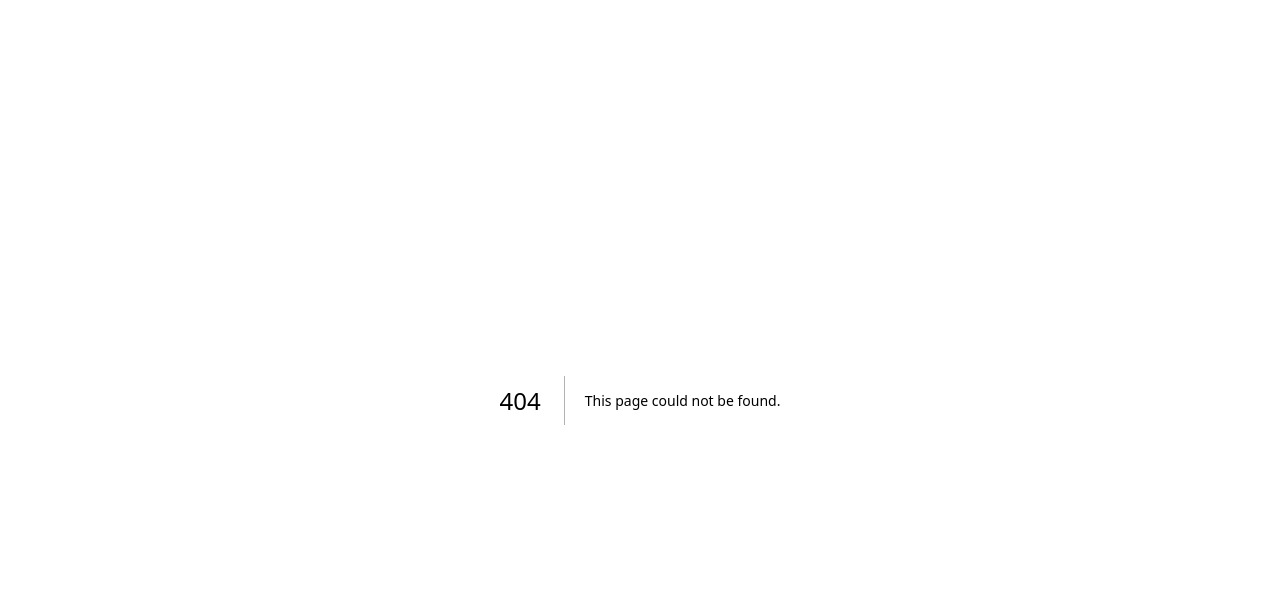
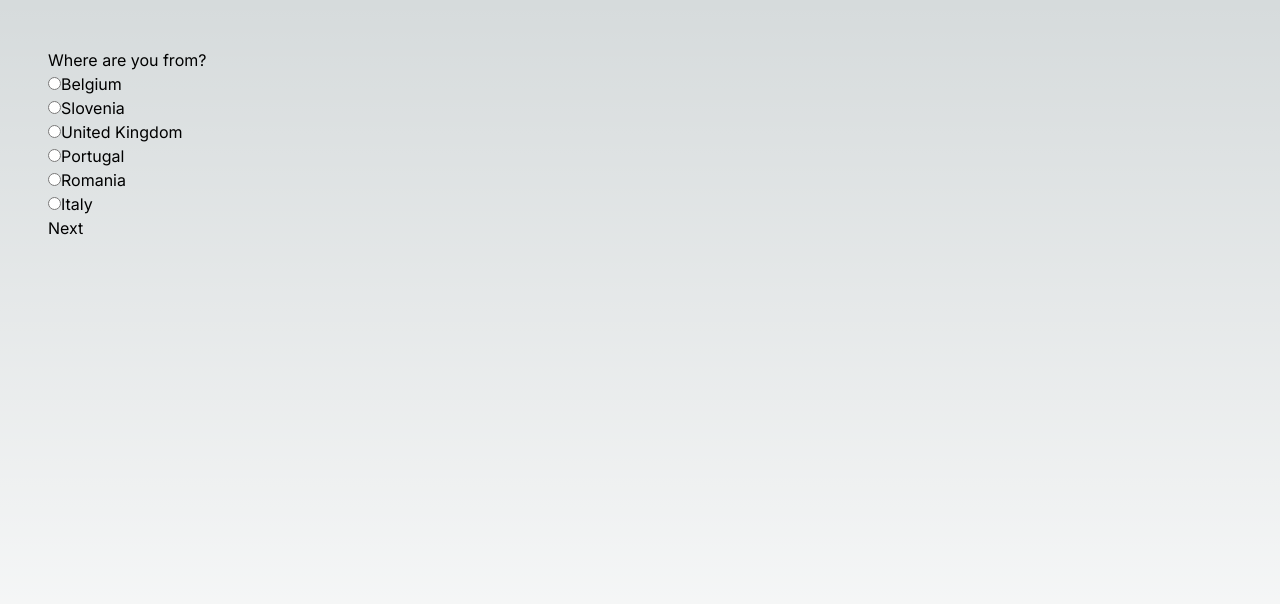
Before and after one commit to AnejVovcak/mobility-portal-web, a Next.js app: page /wizard in a window 1280 px wide. Before the commit this address had no page. Shown: the top 604 px of the page. Built offline with nearby package versions, Linux system fonts and the light colour scheme.

Commit message:
first iteration of questions

```diff
--- /dev/null
+++ b/app/lib/countries.ts
@@ -0,0 +1,8 @@
+export const suportedCountries = [
+	{"BEL": "Belgium"},
+	{"SLO": "Slovenia"},
+	{"UK": "United Kingdom"},
+	{"POR": "Portugal"},
+	{"ROM": "Romania"},
+	{"ITA": "Italy"},
+];
--- a/app/page.tsx
+++ b/app/page.tsx
@@ -6,93 +6,6 @@ export default async function Home() {
 
   return (
     <main className="flex min-h-screen flex-col items-center justify-between p-24">
-      {roadmap.map((item) => (
-        <div key={item._id} className="flex flex-col items-center justify-center p-8 bg-white rounded-xl shadow-lg dark:bg-neutral-800">
-            <h2 className="text-2xl font-semibold">{item.name}</h2>
-            <p className="mt-4 text-sm opacity-50">{item.email}</p>
-        </div>
-        ))}
-
-      <div className="relative z-[-1] flex place-items-center before:absolute before:h-[300px] before:w-full before:-translate-x-1/2 before:rounded-full before:bg-gradient-radial before:from-white before:to-transparent before:blur-2xl before:content-[''] after:absolute after:-z-20 after:h-[180px] after:w-full after:translate-x-1/3 after:bg-gradient-conic after:from-sky-200 after:via-blue-200 after:blur-2xl after:content-[''] before:dark:bg-gradient-to-br before:dark:from-transparent before:dark:to-blue-700 before:dark:opacity-10 after:dark:from-sky-900 after:dark:via-[#0141ff] after:dark:opacity-40 sm:before:w-[480px] sm:after:w-[240px] before:lg:h-[360px]">
-        <Image
-          className="relative dark:drop-shadow-[0_0_0.3rem_#ffffff70] dark:invert"
-          src="/next.svg"
-          alt="Next.js Logo"
-          width={180}
-          height={37}
-          priority
-        />
-      </div>
-
-      <div className="mb-32 grid text-center lg:mb-0 lg:w-full lg:max-w-5xl lg:grid-cols-4 lg:text-left">
-        <a
-          href="https://nextjs.org/docs?utm_source=create-next-app&utm_medium=appdir-template&utm_campaign=create-next-app"
-          className="group rounded-lg border border-transparent px-5 py-4 transition-colors hover:border-gray-300 hover:bg-gray-100 hover:dark:border-neutral-700 hover:dark:bg-neutral-800/30"
-          target="_blank"
-          rel="noopener noreferrer"
-        >
-          <h2 className="mb-3 text-2xl font-semibold">
-            Docs{" "}
-            <span className="inline-block transition-transform group-hover:translate-x-1 motion-reduce:transform-none">
-              -&gt;
-            </span>
-          </h2>
-          <p className="m-0 max-w-[30ch] text-sm opacity-50">
-            Find in-depth information about Next.js features and API.
-          </p>
-        </a>
-
-        <a
-          href="https://nextjs.org/learn?utm_source=create-next-app&utm_medium=appdir-template-tw&utm_campaign=create-next-app"
-          className="group rounded-lg border border-transparent px-5 py-4 transition-colors hover:border-gray-300 hover:bg-gray-100 hover:dark:border-neutral-700 hover:dark:bg-neutral-800/30"
-          target="_blank"
-          rel="noopener noreferrer"
-        >
-          <h2 className="mb-3 text-2xl font-semibold">
-            Learn{" "}
-            <span className="inline-block transition-transform group-hover:translate-x-1 motion-reduce:transform-none">
-              -&gt;
-            </span>
-          </h2>
-          <p className="m-0 max-w-[30ch] text-sm opacity-50">
-            Learn about Next.js in an interactive course with&nbsp;quizzes!
-          </p>
-        </a>
-
-        <a
-          href="https://vercel.com/templates?framework=next.js&utm_source=create-next-app&utm_medium=appdir-template&utm_campaign=create-next-app"
-          className="group rounded-lg border border-transparent px-5 py-4 transition-colors hover:border-gray-300 hover:bg-gray-100 hover:dark:border-neutral-700 hover:dark:bg-neutral-800/30"
-          target="_blank"
-          rel="noopener noreferrer"
-        >
-          <h2 className="mb-3 text-2xl font-semibold">
-            Templates{" "}
-            <span className="inline-block transition-transform group-hover:translate-x-1 motion-reduce:transform-none">
-              -&gt;
-            </span>
-          </h2>
-          <p className="m-0 max-w-[30ch] text-sm opacity-50">
-            Explore starter templates for Next.js.
-          </p>
-        </a>
-
-        <a
-          href="https://vercel.com/new?utm_source=create-next-app&utm_medium=appdir-template&utm_campaign=create-next-app"
-          className="group rounded-lg border border-transparent px-5 py-4 transition-colors hover:border-gray-300 hover:bg-gray-100 hover:dark:border-neutral-700 hover:dark:bg-neutral-800/30"
-          target="_blank"
-          rel="noopener noreferrer"
-        >
-          <h2 className="mb-3 text-2xl font-semibold">
-            Deploy{" "}
-            <span className="inline-block transition-transform group-hover:translate-x-1 motion-reduce:transform-none">
-              -&gt;
-            </span>
-          </h2>
-          <p className="m-0 max-w-[30ch] text-balance text-sm opacity-50">
-            Instantly deploy your Next.js site to a shareable URL with Vercel.
-          </p>
-        </a>
-      </div>
     </main>
   );
 }
--- /dev/null
+++ b/app/ui/CustomCard.tsx
@@ -0,0 +1,25 @@
+'use client';
+
+import React from 'react';
+
+interface CustomCardProps {
+  childComponent?: React.ReactNode;
+  visible: boolean;
+  isFirst?: boolean;
+  isLast?: boolean;
+  onNext: () => void;
+  onBack: () => void;
+}
+
+//custom card gets the question and options as props
+//make the questions part of radio form
+export default function CustomCard(props: CustomCardProps) {
+	return (
+		<div style={{ display: props.visible ? 'block' : 'none' }}>
+			{props.childComponent}
+
+			{!props.isFirst && <button onClick={props.onBack}>Back</button>}
+			{!props.isLast && <button onClick={props.onNext}>Next</button>}
+	  </div>
+  );
+}
--- /dev/null
+++ b/app/ui/questions/WhereAreYouFrom.tsx
@@ -0,0 +1,28 @@
+'use client';
+
+interface WhereAreYouFromProps {
+	countries: { [code: string]: string }[];
+}
+
+export default function WhereAreYouFrom(props: WhereAreYouFromProps) {
+	return (
+		<div>
+			<h2>Where are you from?</h2>
+
+			{/* Loop through the countries and use radio form */}
+			<form>
+				{props.countries.map((country) => {
+					const code = Object.keys(country)[0];
+					const name = country[code];
+					return (
+						<div key={code}>
+							<input type="radio" id={code} name="country" value={code} />
+							<label htmlFor={code}>{name}</label>
+						</div>
+					);
+				})}
+			</form>
+
+		</div>
+	);
+}
--- /dev/null
+++ b/app/wizard/layout.tsx
@@ -0,0 +1,7 @@
+export default function Layout({ children }: { children: React.ReactNode }) {
+    return (
+        <div className="flex h-screen flex-col md:flex-row md:overflow-hidden">
+            <div className="flex-grow p-6 md:overflow-y-auto md:p-12">{children}</div>
+        </div>
+    );
+}
--- /dev/null
+++ b/app/wizard/page.tsx
@@ -0,0 +1,75 @@
+'use client';
+
+import React from 'react';
+import { useState } from 'react';
+import CustomCard from '../ui/CustomCard';
+import WhereAreYouFrom from '../ui/questions/WhereAreYouFrom';
+import { suportedCountries } from '../lib/countries';
+
+export default function WizardPage() {
+	const questions = [
+		{
+			question: "Where are you from?",
+			options: ['Red', 'Green', 'Blue'],
+		},
+		{
+			question: "Where are you going?",
+			options: ['Dog', 'Cat', 'Bird'],
+		},
+		{
+			question: "How long are you going to stay in ... ?",
+			options: ['Pizza', 'Pasta', 'Burger'],
+		},
+		{
+			question: "What's your nationality as shown on your passport or travel document?",
+			options: ['Pizza', 'Pasta', 'Burger'],
+		},
+		{
+			question: "Where are you currently employed?",
+			options: ['Pizza', 'Pasta', 'Burger'],
+		},
+		{
+			question: "Where are you going to be employed?",
+			options: ['Pizza', 'Pasta', 'Burger'],
+		},
+		{
+			question: "Where are you currently ensured?",
+			options: ['Pizza', 'Pasta', 'Burger'],
+		},
+		{
+			question: "What is your tax residence?",
+			options: ['Pizza', 'Pasta', 'Burger'],
+		}
+	];
+
+	//index of the question
+	// Use useState to manage the index of the question
+	const [index, setIndex] = useState(0);
+
+	//function for the next button
+	const handleNext = () => {
+		setIndex(index + 1);
+	};
+
+	//function for the back button
+	const handleBack = () => {
+		setIndex(index - 1);
+	};
+
+	return (
+		//foor loop trough the questions
+		<div>
+			{questions.map((question, i) => (
+				<CustomCard
+					key={i}
+					childComponent={WhereAreYouFrom( {countries: suportedCountries} )}
+					visible={index === i}
+					isFirst={i === 0}
+					isLast={i === questions.length - 1}
+					onNext={handleNext}
+					onBack={handleBack}
+				/>
+			))}
+		</div>
+	);
+}
```
